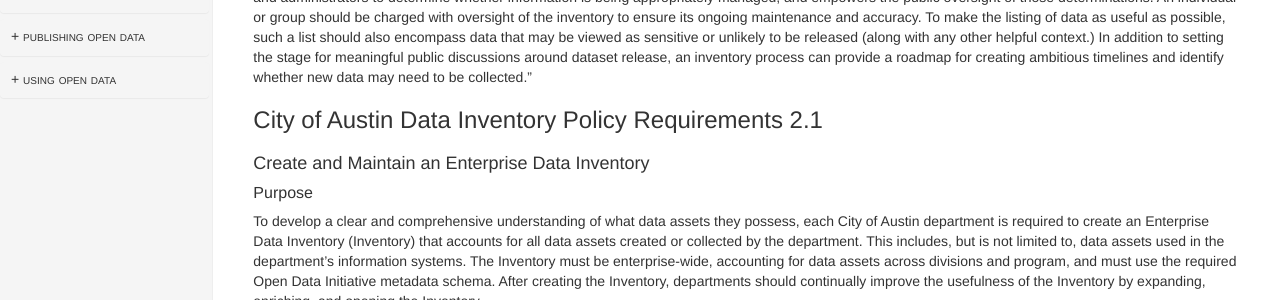
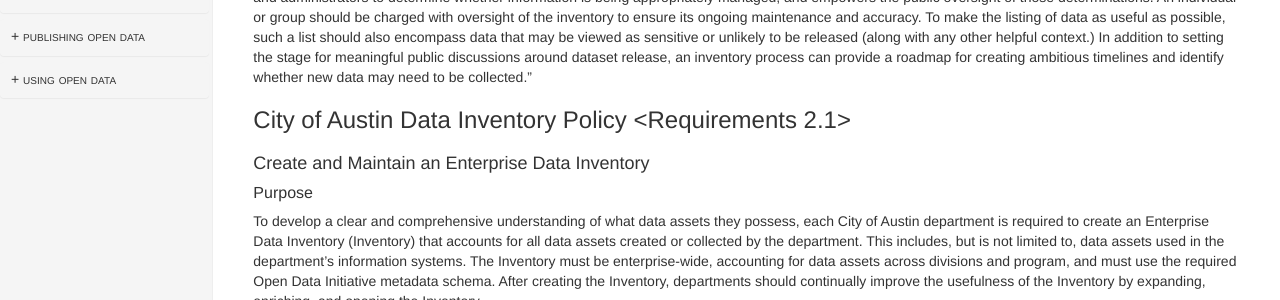
Before and after one commit to cityofaustin/open-data-manual, a Jekyll site: the page built from inventory.md, in a window 1280 px wide and 900 px high, scrolled down 803 px. Shown: the part 154-454 px from the top of the window. Built offline with Jekyll 4.4.1, drawn with Linux system fonts in a browser that asks for light colours; nearby versions of some CDN libraries; part of the change alters nothing that is shown.

```diff
--- a/inventory.md
+++ b/inventory.md
@@ -41,7 +41,7 @@ The following is from the Sunlight Foundation's Open Data Policy Guidelines:
 
 "The inventory should itself be made public. Publicly accounting for agency information helps ensure that information is managed to benefit the public interest, allows for common understanding of what data the government holds, and can create efficiencies among government departments. It empowers policymakers and administrators to determine whether information is being appropriately managed, and empowers the public oversight of those determinations. An individual or group should be charged with oversight of the inventory to ensure its ongoing maintenance and accuracy. To make the listing of data as useful as possible, such a list should also encompass data that may be viewed as sensitive or unlikely to be released (along with any other helpful context.) In addition to setting the stage for meaningful public discussions around dataset release, an inventory process can provide a roadmap for creating ambitious timelines and identify whether new data may need to be collected."
 
-## City of Austin Data Inventory Policy Requirements 2.1
+## City of Austin Data Inventory Policy <Requirements 2.1>
 
 ### Create and Maintain an Enterprise Data Inventory
 
```
